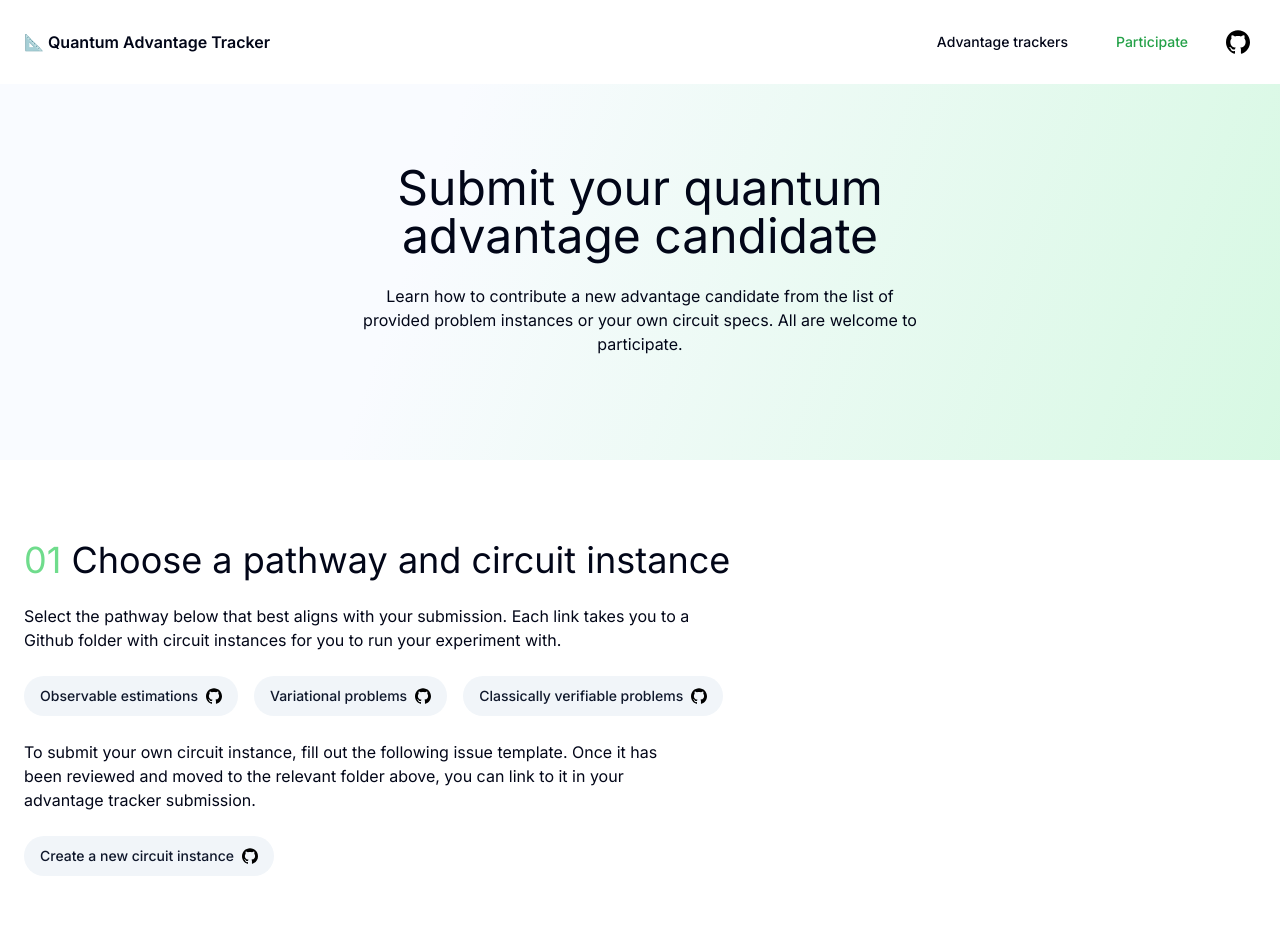
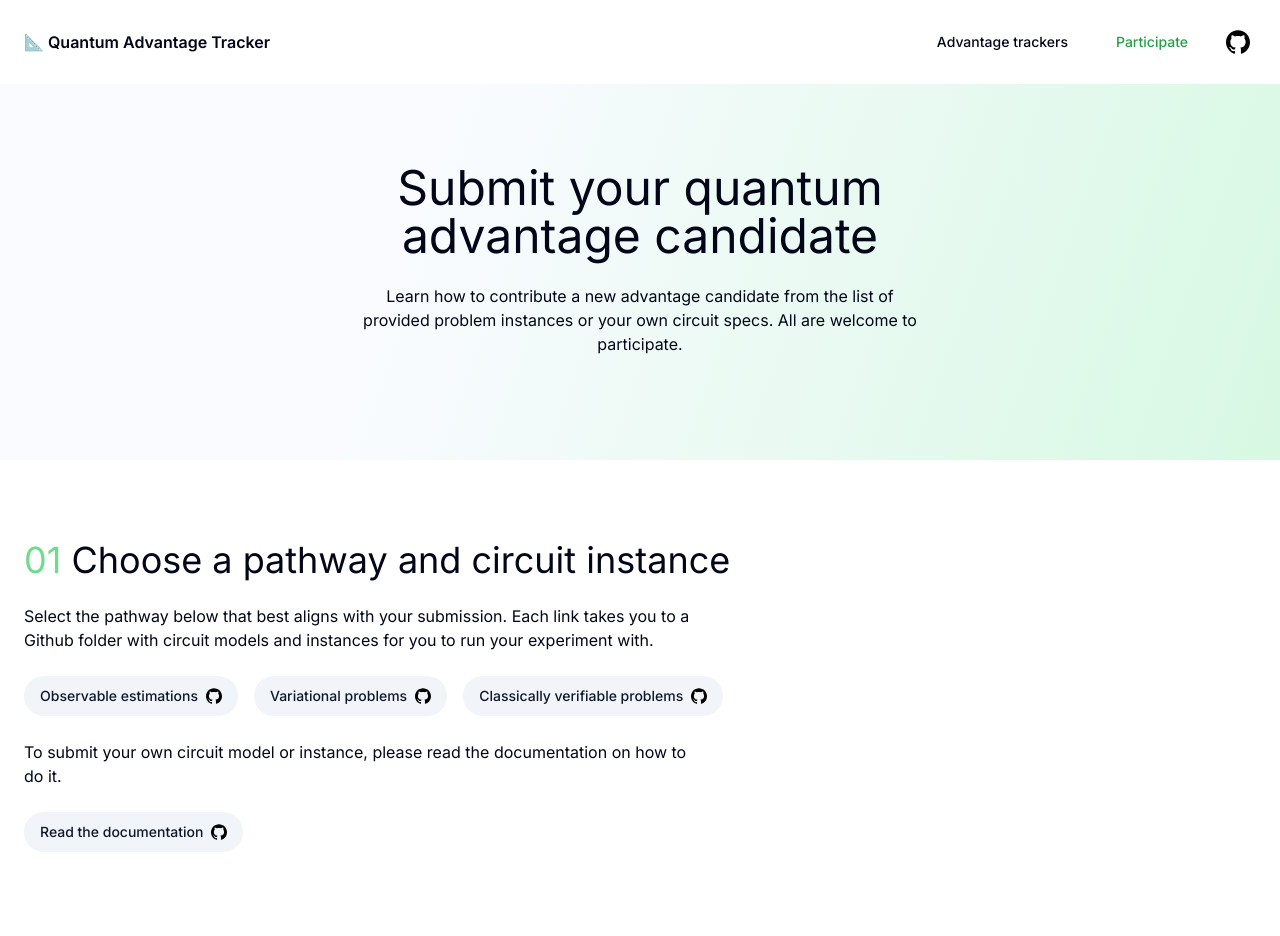
Before and after one commit to quantum-advantage-tracker/quantum-advantage-tracker.github.io, a Next.js app: page /participate in a window 1280 px wide. Shown: the top 936 px of the page. Built offline with nearby package versions, Linux system fonts and the light colour scheme.

Commit message:
Replace circuit instance submission issue template with a data submission guide and update UI links to circuit models.

```diff
--- a/src/app/participate/page.tsx
+++ b/src/app/participate/page.tsx
@@ -29,12 +29,12 @@ export default function Participate() {
           </h3>
           <p className="max-w-2xl">
             Select the pathway below that best aligns with your submission. Each link takes you to a
-            Github folder with circuit instances for you to run your experiment with.
+            Github folder with circuit models and instances for you to run your experiment with.
           </p>
           <div className="flex flex-row flex-wrap gap-4">
             <Button variant="secondary" size="lg" asChild>
               <a
-                href="https://github.com/quantum-advantage-tracker/quantum-advantage-tracker.github.io/tree/main/data/observable-estimations/circuit-instances"
+                href="https://github.com/quantum-advantage-tracker/quantum-advantage-tracker.github.io/tree/main/data/observable-estimations/circuit-models"
                 target="_blank"
                 rel="noopener noreferrer"
               >
@@ -43,7 +43,7 @@ export default function Participate() {
             </Button>
             <Button variant="secondary" size="lg" asChild>
               <a
-                href="https://github.com/quantum-advantage-tracker/quantum-advantage-tracker.github.io/tree/main/data/variational-problems/circuit-instances"
+                href="https://github.com/quantum-advantage-tracker/quantum-advantage-tracker.github.io/tree/main/data/variational-problems/circuit-models"
                 target="_blank"
                 rel="noopener noreferrer"
               >
@@ -52,7 +52,7 @@ export default function Participate() {
             </Button>
             <Button variant="secondary" size="lg" asChild>
               <a
-                href="https://github.com/quantum-advantage-tracker/quantum-advantage-tracker.github.io/tree/main/data/classically-verifiable-problems/circuit-instances"
+                href="https://github.com/quantum-advantage-tracker/quantum-advantage-tracker.github.io/tree/main/data/classically-verifiable-problems/circuit-models"
                 target="_blank"
                 rel="noopener noreferrer"
               >
@@ -61,18 +61,16 @@ export default function Participate() {
             </Button>
           </div>
           <p className="max-w-2xl">
-            To submit your own circuit instance, fill out the following issue template. Once it has
-            been reviewed and moved to the relevant folder above, you can link to it in your
-            advantage tracker submission.
+            To submit your own circuit model or instance, please read the documentation on how to do it.
           </p>
           <div className="flex flex-row flex-wrap gap-4">
             <Button variant="secondary" size="lg" asChild>
               <a
-                href="https://github.com/quantum-advantage-tracker/quantum-advantage-tracker.github.io/issues/new?template=04-submit-new-cirtcuit-instance.yml"
+                href="https://github.com/quantum-advantage-tracker/quantum-advantage-tracker.github.io/tree/main/data/README.md"
                 target="_blank"
                 rel="noopener noreferrer"
               >
-                Create a new circuit instance <GithubIcon />
+                Read the documentation <GithubIcon />
               </a>
             </Button>
           </div>
```
Also changed, not shown: data/README.md (added).
